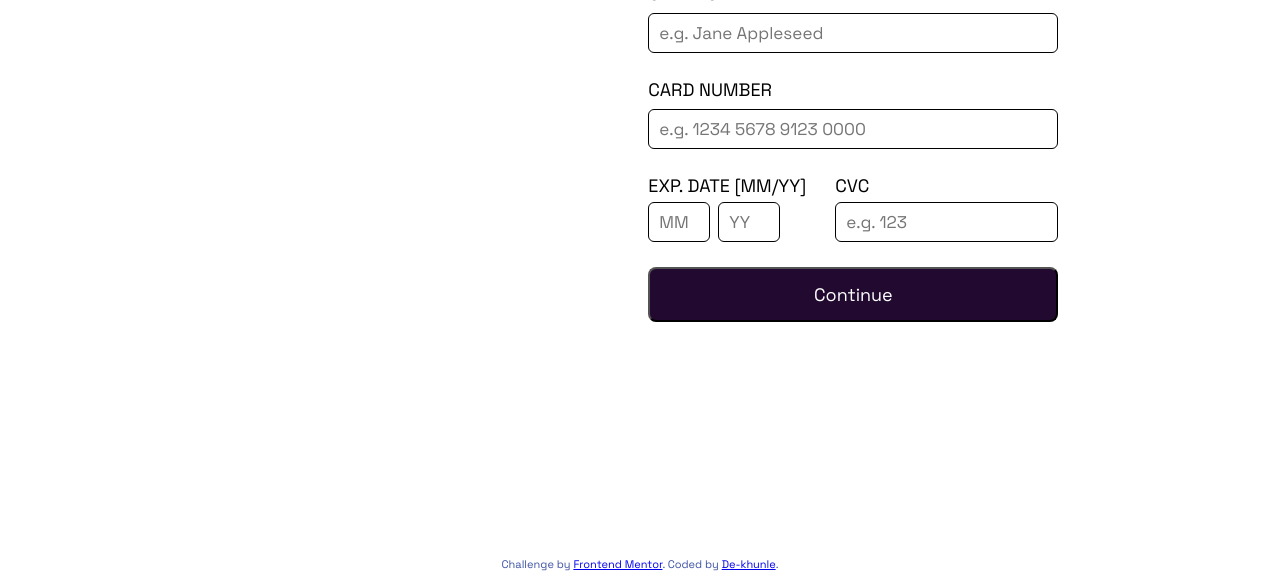
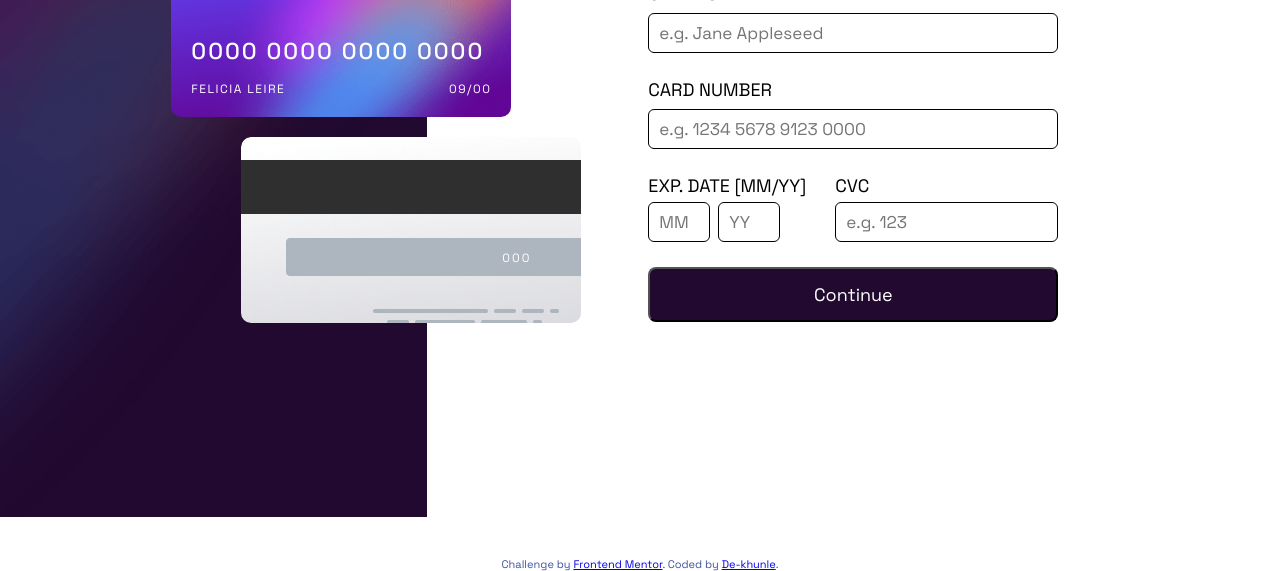
Before and after one commit to De-khunle/interactive-card-details-form, a plain HTML site: page index.html in a window 1280 px wide. Shown: the part 283-854 px from the top of the page. Drawn offline with Linux system fonts and the light colour scheme; the site is published under a folder, as on GitHub Pages, so addresses that start at the root find nothing.

Commit message:
Add files via upload

```diff
--- a/styles.css
+++ b/styles.css
@@ -16,11 +16,11 @@ body {
   /* height: 100vh; */
 }
 .copy-card {
-  background: url('/images/bg-card-front.png') center/cover no-repeat;
+  background: url('images/bg-card-front.png') center/cover no-repeat;
 }
 
 .card-back {
-  background: url('/images/bg-card-back.png');
+  background: url('images/bg-card-back.png');
 }
 .card-no {
     font-weight: 500;
@@ -74,7 +74,7 @@ body {
 .one-third {
   /* padding: 4rem 0; */
   height: 28rem; /* tweak: 26–32rem */
-  background: url('/images/bg-main-mobile.png') center/cover no-repeat;
+  background: url('images/bg-main-mobile.png') center/cover no-repeat;
   position: relative;
   overflow: visible;
 }
@@ -225,7 +225,7 @@ footer {
 
 .one-third {
     position: relative;
-    background: url('/images/bg-main-desktop.png') center/cover no-repeat;
+    background: url('images/bg-main-desktop.png') center/cover no-repeat;
     display: flex;
     align-items: center;
     justify-content: center;
@@ -255,7 +255,7 @@ footer {
   border-radius: 1rem;
 }
 .copy-card {
-    background: url('/images/bg-card-front.png') center/cover no-repeat;
+    background: url('images/bg-card-front.png') center/cover no-repeat;
     z-index: 2;
     padding: 2rem;
     top: 0;
@@ -263,7 +263,7 @@ footer {
 }
 
 .card-back {
-    background: url('/images/bg-card-back.png');
+    background: url('images/bg-card-back.png');
   margin-left: 6rem;
 }
 .inner-div {
```
